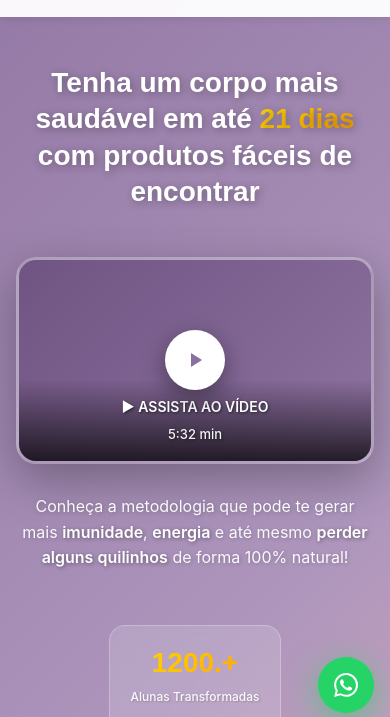
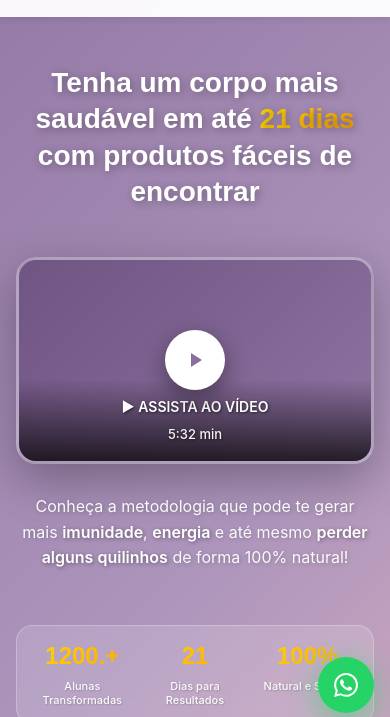
Before and after one commit to brunobgss/landing-page-andrea, a website: page index.html in a window 390 px wide. Shown: the part 115-832 px from the top of the page. Drawn offline with Linux system fonts and the light colour scheme.

Commit message:
Fix: Manter estatísticas horizontais na versão mobile

```diff
--- a/styles.css
+++ b/styles.css
@@ -2299,18 +2299,18 @@ body {
     }
 
     .hero-stats {
-        grid-template-columns: 1fr;
-        gap: 16px;
-        padding: 24px;
+        grid-template-columns: repeat(3, 1fr);
+        gap: 8px;
+        padding: 20px 16px;
         margin-bottom: 30px;
     }
 
     .stat-number {
-        font-size: 2rem;
+        font-size: 1.75rem;
     }
 
     .stat-label {
-        font-size: 0.8125rem;
+        font-size: 0.75rem;
     }
 
     .video-container {
@@ -2404,16 +2404,18 @@ body {
     }
 
     .hero-stats {
-        padding: 20px;
-        gap: 12px;
+        grid-template-columns: repeat(3, 1fr);
+        padding: 16px 12px;
+        gap: 6px;
     }
 
     .stat-number {
-        font-size: 1.75rem;
+        font-size: 1.5rem;
     }
 
     .stat-label {
-        font-size: 0.75rem;
+        font-size: 0.6875rem;
+        line-height: 1.3;
     }
 
     .play-button {
```
